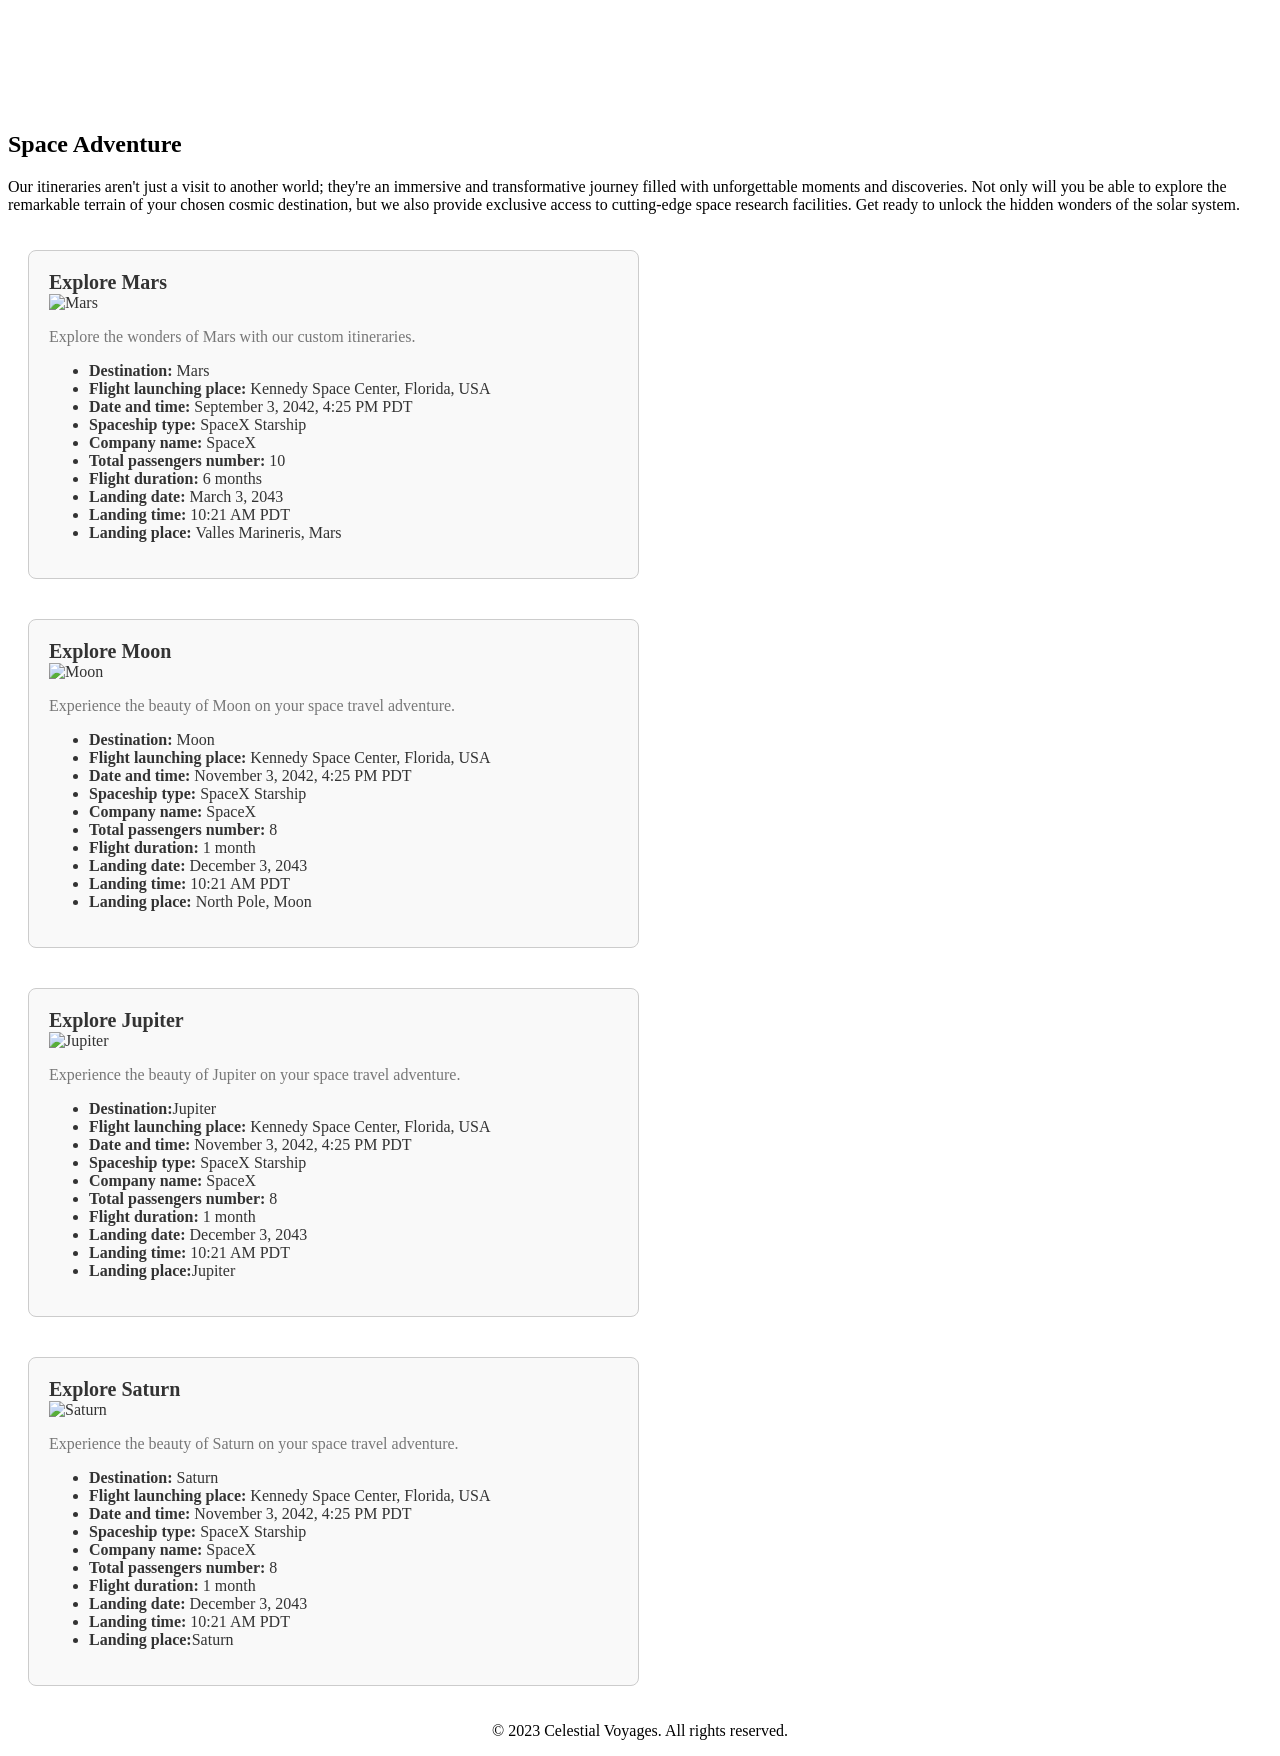
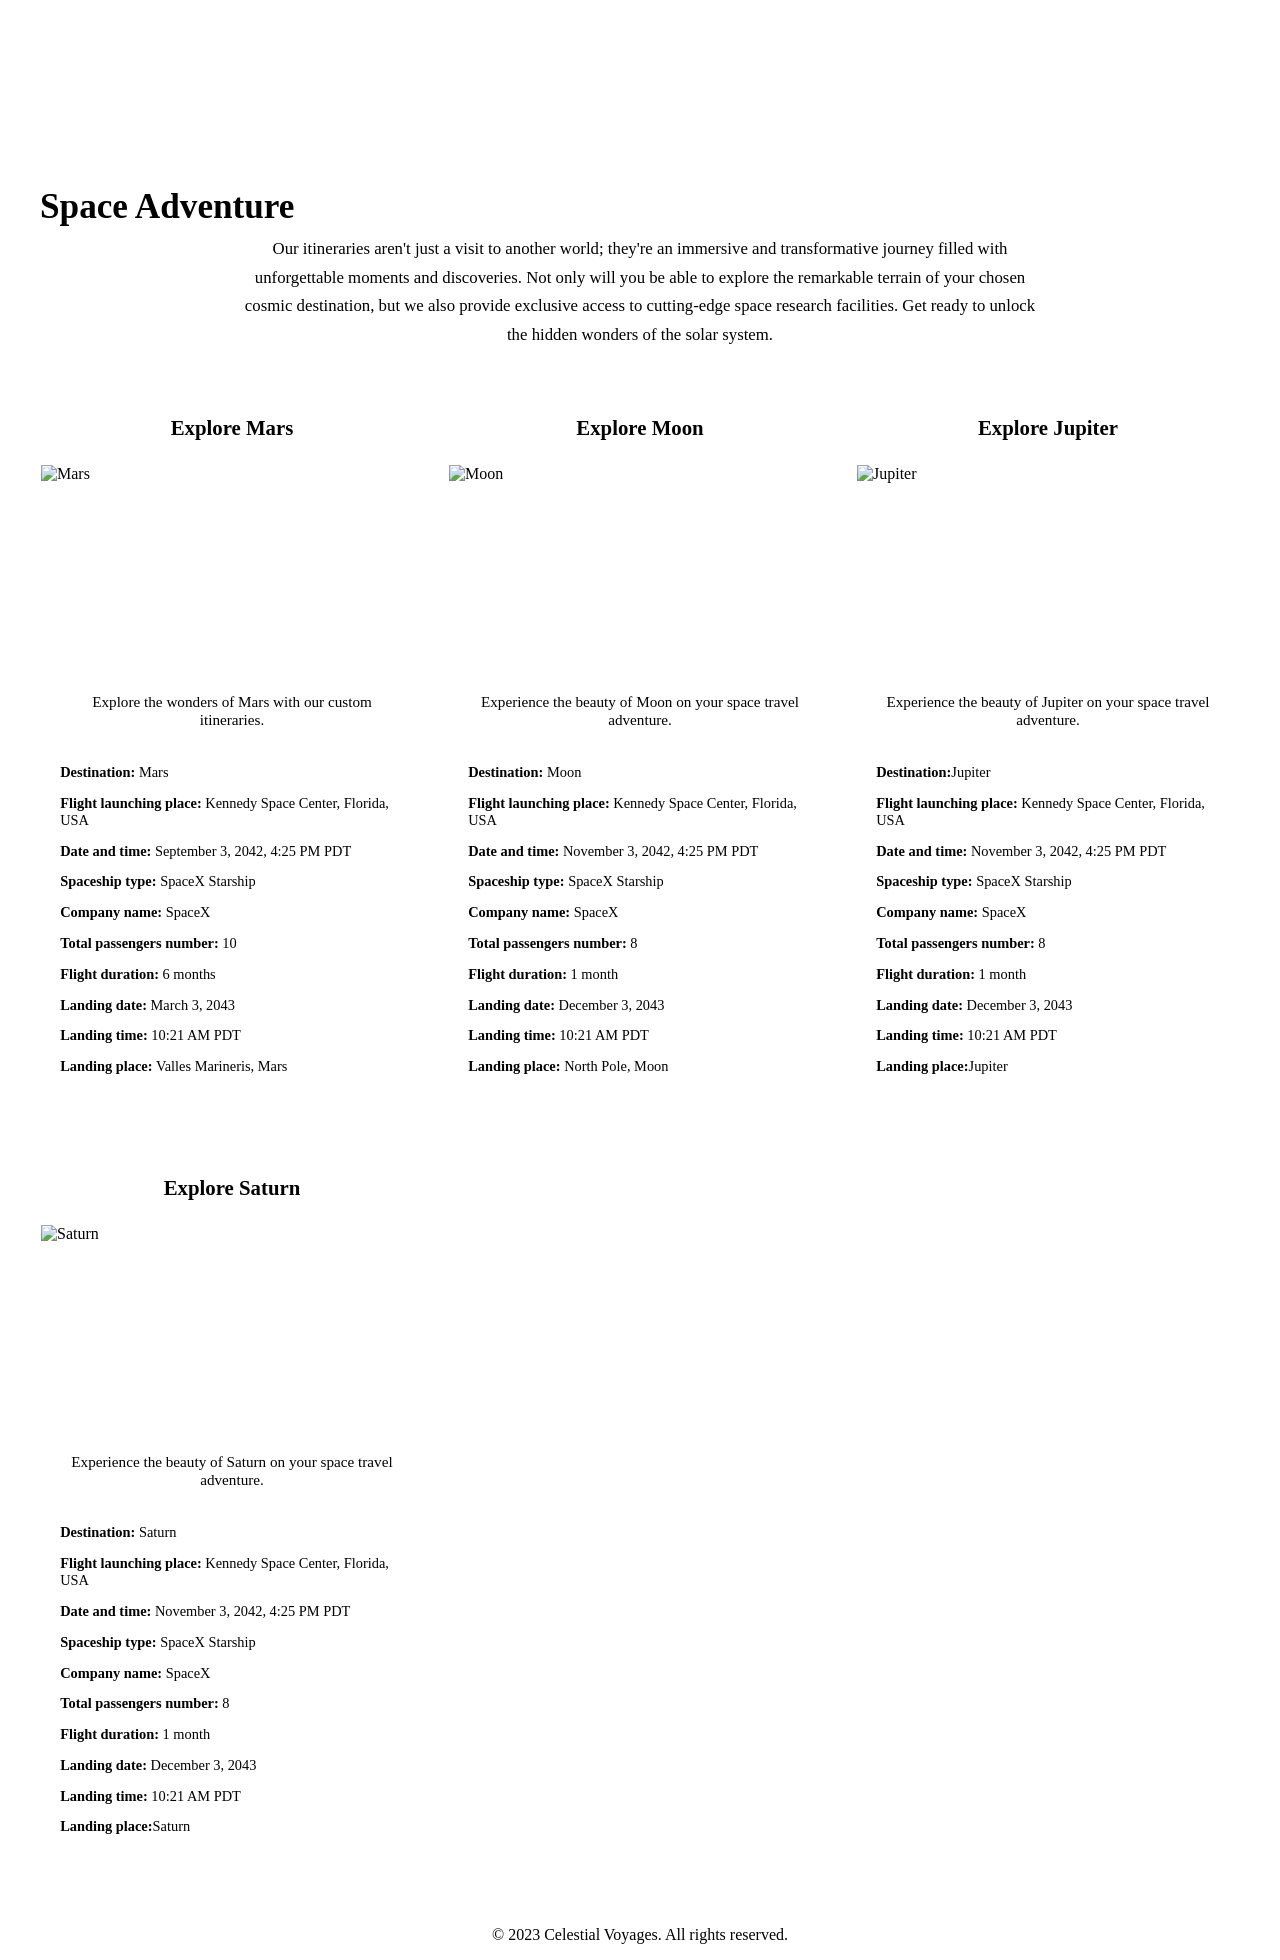

update 2026

--- a/css/space_adventure.css
+++ b/css/space_adventure.css
@@ -1,46 +1,14 @@
-#custom-itineraries{
-    background-color: none;
-}
-
-#custom-itineraries h1{
-    background-color: none;
-}
-
-.itineraries {
-    display: flex;
-    flex-wrap: wrap;
-}
-
-.img {
-    height: 100vh;
-    width: -webkit-fill-available;
-}
-
-.itinerary-option {
-    margin: 20px;
-    padding: 20px;
-    width: 45%;
-    border: 1px solid #ccc;
-    border-radius: 8px;
-    background-color: #f9f9f9;
-    transition: transform 0.2s ease-in-out;
-}
-
-.itinerary-option a {
-    text-decoration: none;
-    color: #333;
-}
-
-.itinerary-option h2 {
-    font-size: 20px;
-    margin: 0;
-}
-
-.itinerary-option p {
-    font-size: 16px;
-    color: #777;
-}
-
-.itinerary-option:hover {
-    transform: scale(1.05);
-}
+#custom-itineraries { max-width: 1200px; margin: 0 auto; padding: 2rem 1rem; }
+#custom-itineraries h1 { font-size: 2.2rem; margin-bottom: 0.5rem; }
+#custom-itineraries > p { text-align: center; color: var(--text-muted); max-width: 800px; margin: 0 auto 2rem; font-size: 1.05rem; line-height: 1.7; }
+.itineraries { display: grid; grid-template-columns: repeat(auto-fit, minmax(300px, 1fr)); gap: 1.5rem; margin-top: 2rem; }
+.itinerary-option { background: var(--glass); backdrop-filter: blur(20px); border: 1px solid rgba(255,255,255,0.1); border-radius: 16px; overflow: hidden; transition: var(--transition); }
+.itinerary-option:hover { border-color: var(--border-glow); box-shadow: 0 0 30px var(--accent-glow); transform: translateY(-5px); }
+.itinerary-option a { text-decoration: none; color: inherit; display: block; }
+.itinerary-option h2 { font-size: 1.3rem; padding: 1rem 1.2rem 0.5rem; color: var(--text-light); text-align: center; }
+.itinerary-option img { width: 100%; height: 200px; object-fit: cover; display: block; }
+.itinerary-option > a > p { padding: 0.8rem 1.2rem; color: var(--text-muted); font-size: 0.95rem; text-align: center; }
+.itinerary-option ul { list-style: none; padding: 0 1.2rem 1.2rem; }
+.itinerary-option li { padding: 0.4rem 0; border-bottom: 1px solid rgba(255,255,255,0.05); font-size: 0.9rem; color: var(--text-muted); }
+.itinerary-option li:last-child { border-bottom: none; }
+.itinerary-option li strong { color: var(--accent); font-weight: 600; }
